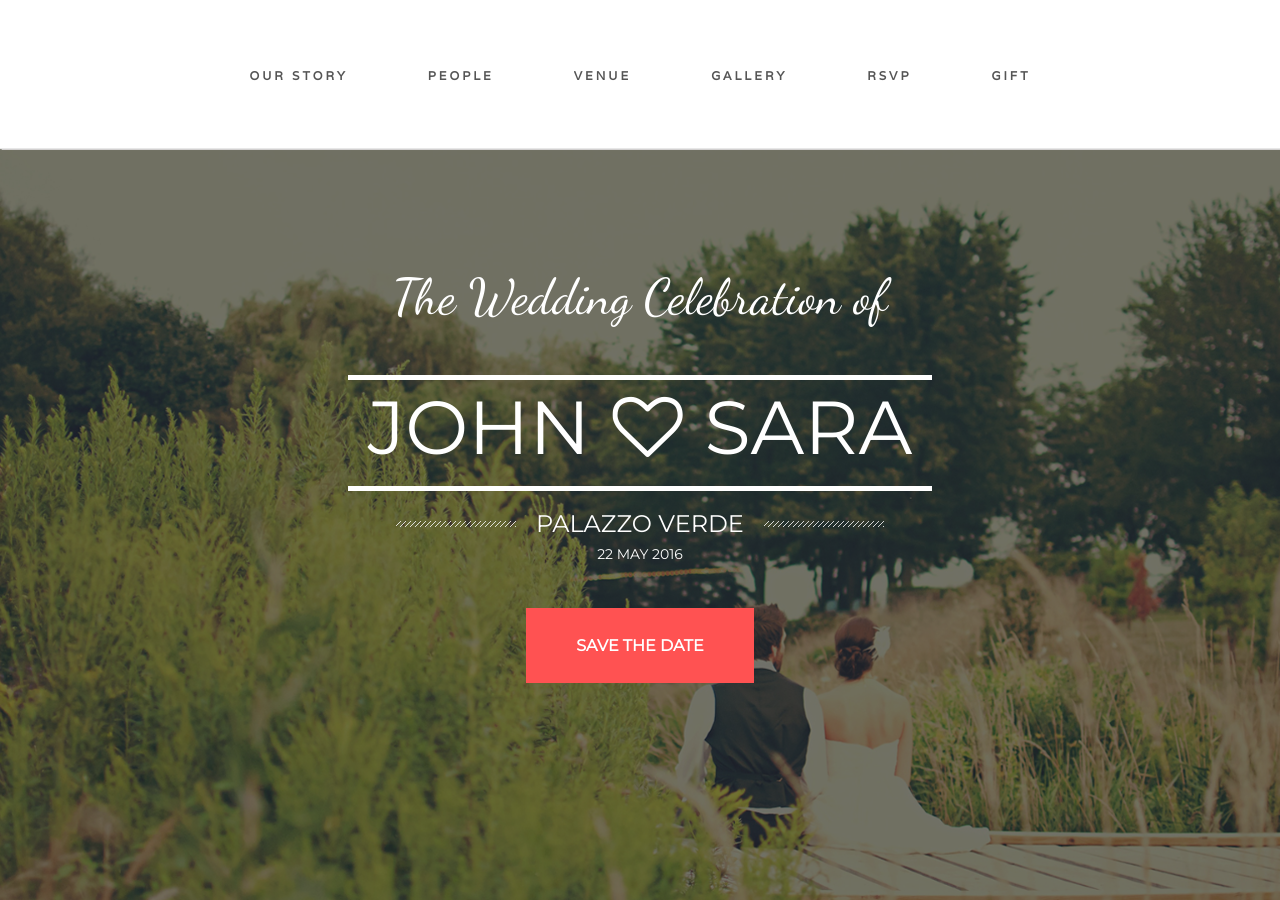
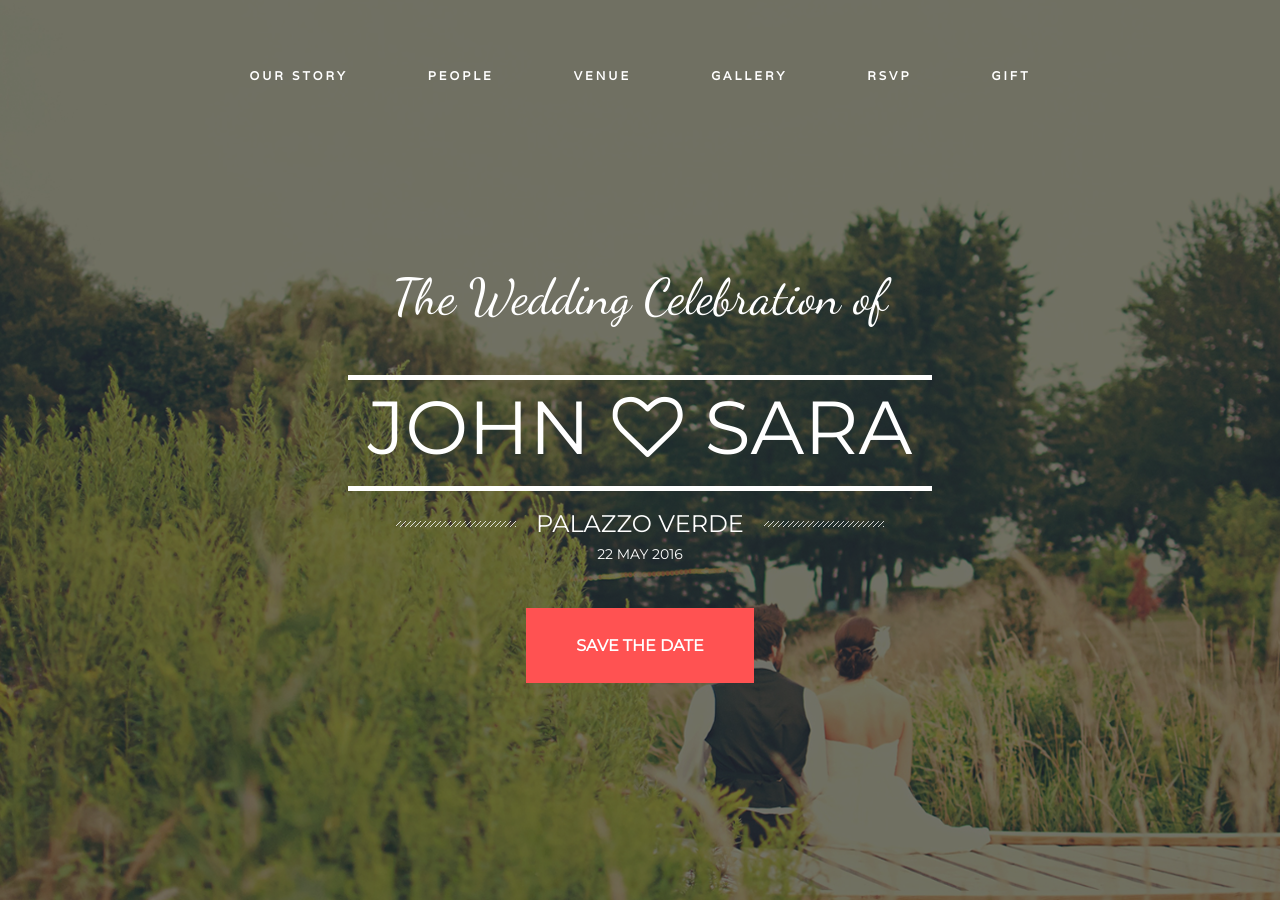
Before and after one commit to project-agape/project-agape.github.io, a Jekyll site: the page built from index.html, in a window 1280 px wide and 900 px high. Built offline with Jekyll 4.4.1, drawn with Linux system fonts in a browser that asks for light colours; nearby versions of some CDN libraries; library files that are not in the unit come from our copies.

Commit message:
Update navbar style

```diff
--- a/_sass/main.sass
+++ b/_sass/main.sass
@@ -8,8 +8,8 @@ body
 nav
   transition: all 300ms ease
   &.navbar-default
-    background-color: white
-    box-shadow: 0px 0px 1px 0.5px #D2D0D0
+    background-color: transparent
+    border-color: transparent
     .container
       width: 100%
       height: inherit
@@ -24,16 +24,6 @@ nav
         float: none
         margin: 0 auto
         display: table
-        .navbar-brand-logo
-          transition: all 300ms ease
-          margin: 20px auto
-          a
-            padding-top: 0
-            padding-bottom: 0
-            .brand-logo
-              transition: all 300ms ease
-              outline: none
-              height: 110px
         .navbar-menu
           transition: all 300ms ease
           padding: 0
@@ -44,7 +34,7 @@ nav
           a
             font-weight: bold
             font-size: 12px
-            color: #555555
+            color: white
             padding: 24px 0px 20px
             text-decoration: none
             z-index: 10
@@ -56,6 +46,8 @@ nav
               border-bottom: 2px solid #ef5350
 
   &.navbar-shrink
+    box-shadow: 0px 0px 1px 0.5px #D2D0D0
+    background-color: white
     .container
       .navbar-nav
         .navbar-brand-logo
@@ -66,6 +58,7 @@ nav
         .navbar-menu
           margin: 15px 40px 20px
           a
+            color: #555555
             padding-bottom: 15px
             border-bottom: 2px solid transparent
 
```
